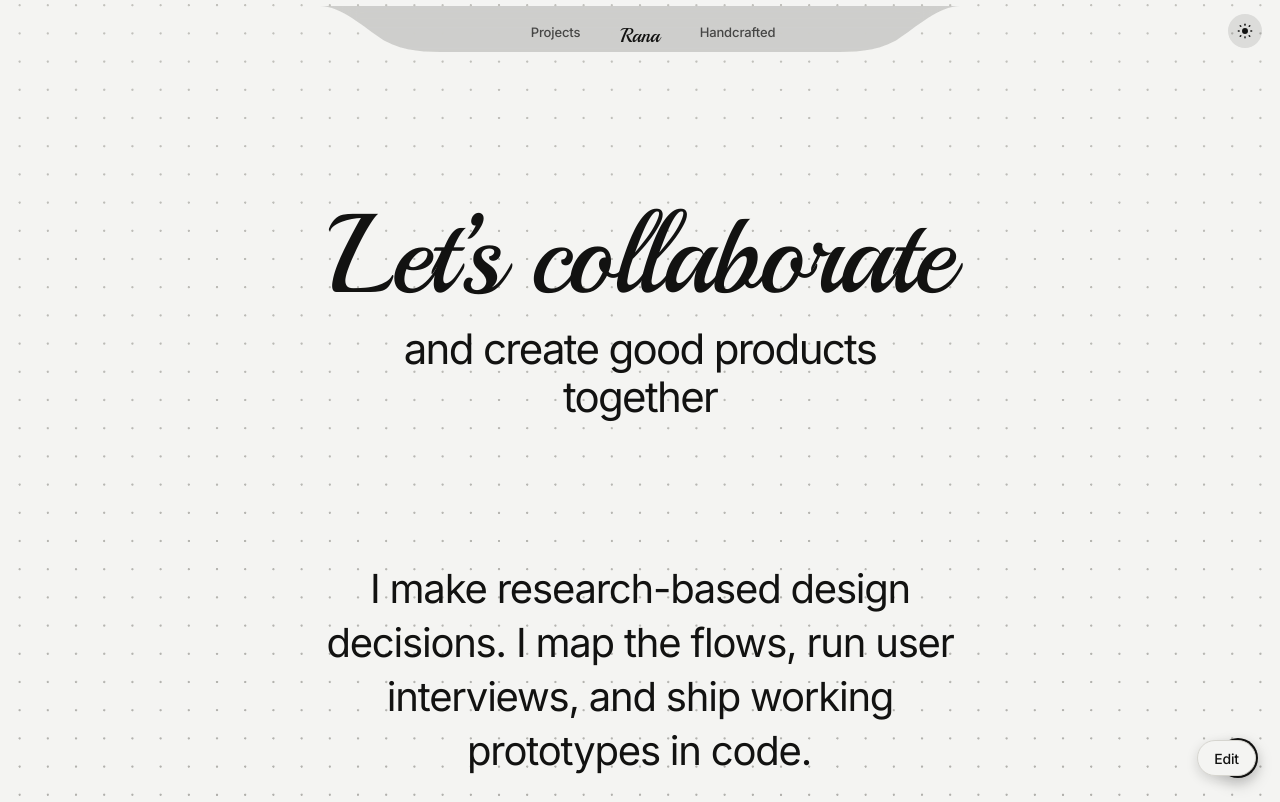
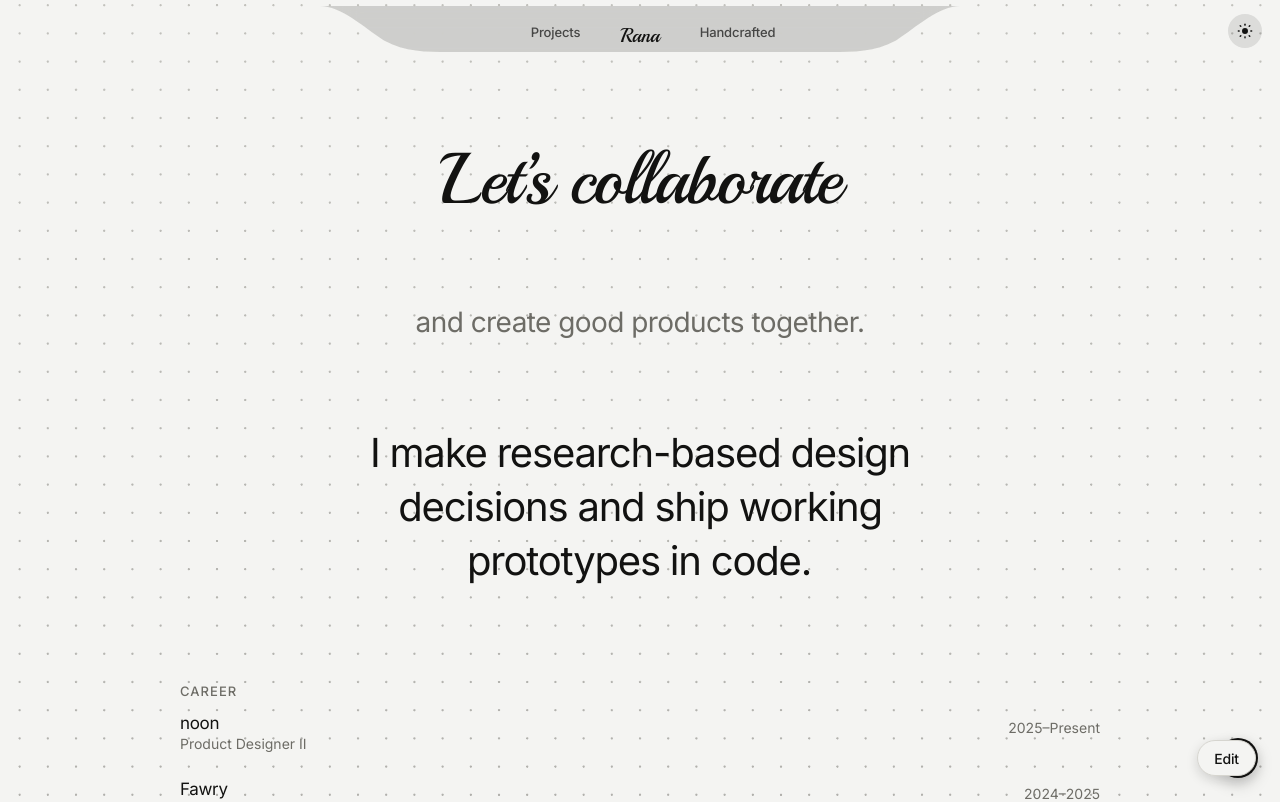
Before and after one commit to rana2010/portfolio, a React (Vite) app: page /home in a window 1280 px wide. Shown: the top 802 px of the page. Built offline with nearby package versions, Linux system fonts and the light colour scheme.

Commit message:
Simplify home page - minimal design, adjusted spacing
- Remove complex hero span layout, use clean h1 + paragraph
- Reduce hero height from 55svh to 40svh
- Reduce lede height from 30svh to 24svh
- Shorten lede text
- Reduce section spacing from 64px to 48px
- Smaller hero font sizes

```diff
--- a/src/pages/Home.tsx
+++ b/src/pages/Home.tsx
@@ -8,7 +8,7 @@ const career = [
 ];
 
 const lede =
-  "I make research-based design decisions. I map the flows, run user interviews, and ship working prototypes in code.";
+  "I make research-based design decisions and ship working prototypes in code.";
 
 const stack = [
   { label: "Design", items: ["Figma"] },
@@ -149,14 +149,8 @@ export function Home() {
       <Nav />
       <main className="home">
         <section className="hero-stage">
-          <h1 className="hero">
-            <span className="hero-script">Let’s collaborate</span>
-            <span className="hero-sans">
-              and create good products
-              <br />
-              together
-            </span>
-          </h1>
+          <h1 className="hero">Let’s collaborate</h1>
+          <p className="hero-sans">and create good products together.</p>
         </section>
 
         <TypedLede />
--- a/src/styles.css
+++ b/src/styles.css
@@ -915,38 +915,34 @@ a:focus-visible,
 .hero-stage {
   display: grid;
   place-items: center;
-  min-height: 55svh;
+  min-height: 40svh;
   text-align: center;
-  padding-top: 72px;
+  padding-top: 48px;
 }
 
 .hero {
-  display: flex;
-  flex-direction: column;
-  align-items: center;
-  gap: 18px;
-}
-
-.hero-script {
   font-family: Playball, cursive;
   font-weight: 400;
-  font-size: clamp(72px, 9vw, 112px);
-  line-height: 0.9;
+  font-size: clamp(48px, 8vw, 72px);
+  line-height: 1;
   letter-spacing: -0.03em;
+  margin: 0 0 12px;
 }
 
 .hero-sans {
-  font-size: clamp(28px, 3.4vw, 42px);
+  font-size: clamp(20px, 3vw, 28px);
   font-weight: 400;
-  line-height: 1.15;
-  letter-spacing: -0.04em;
+  line-height: 1.3;
+  letter-spacing: -0.02em;
+  color: var(--muted);
+  margin: 0;
 }
 
 .lede-screen {
   display: grid;
   place-items: center;
-  min-height: 30svh;
-  padding: 8vh 0;
+  min-height: 24svh;
+  padding: 6vh 0;
 }
 
 .lede-screen .lede {
```
